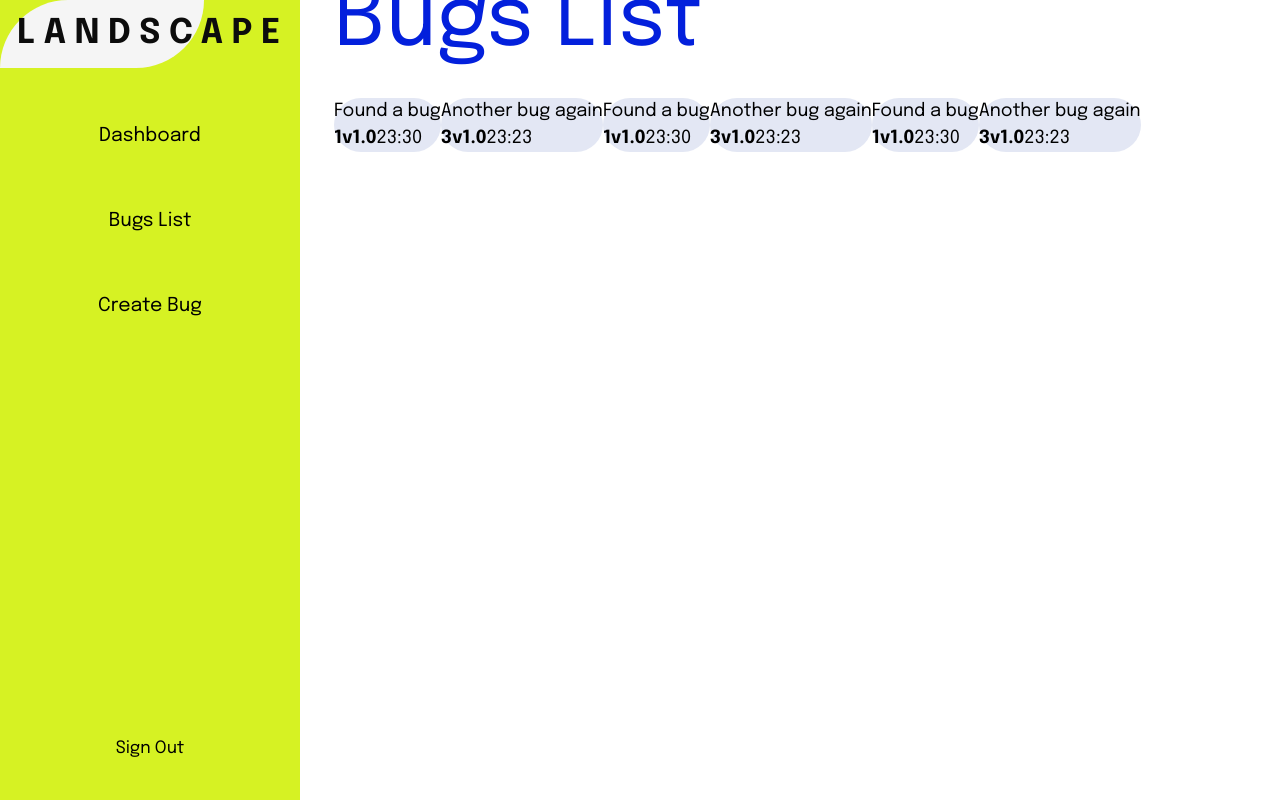
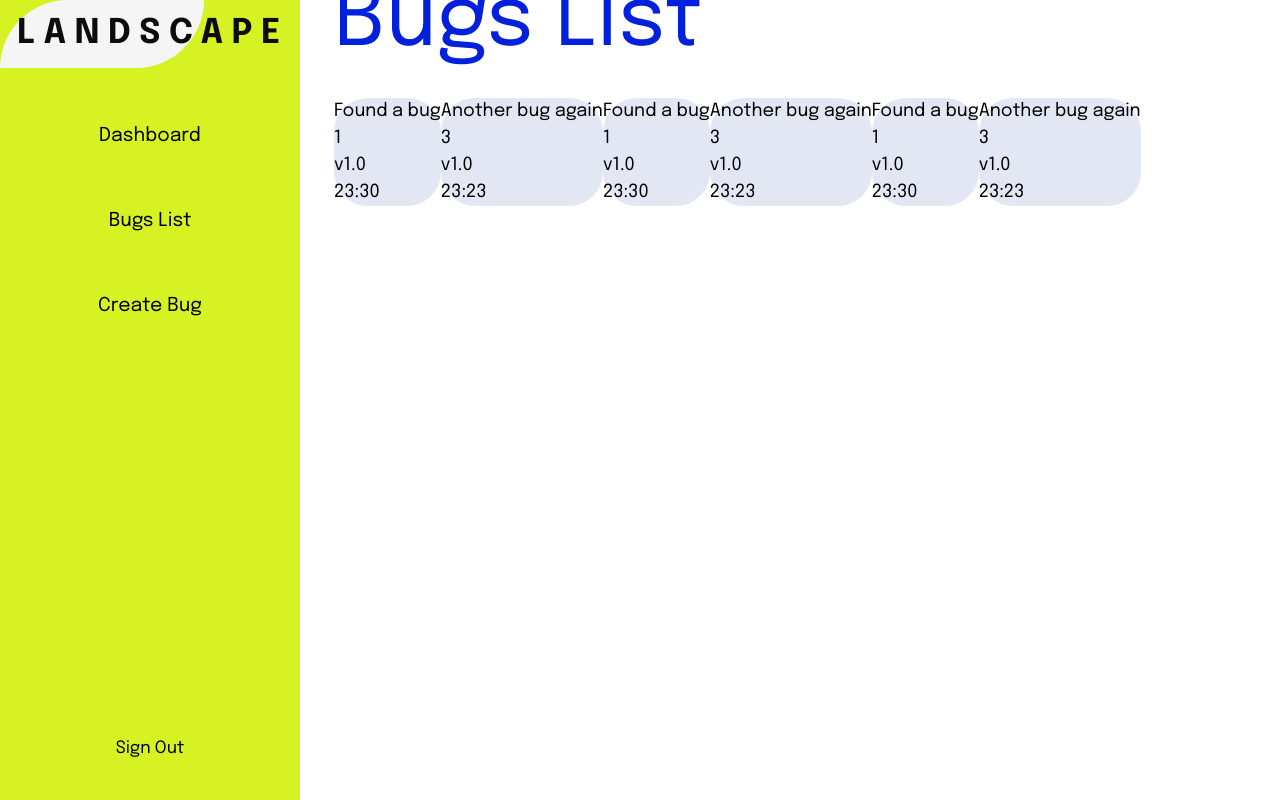
Before and after one commit to badeyesightcat/bug-tracker-react, a React (Vite) app in the folder frontend/: page / in a window 1280 px wide. Both pictures are taken after typing "Sample", "Sample123" into the empty fields and a click on the button "Sign In". Built offline with nearby package versions, Linux system fonts and the light colour scheme.

Commit message:
Style Bug item and change markup elements

```diff
--- a/frontend/src/Views/BugItem/bugItem.jsx
+++ b/frontend/src/Views/BugItem/bugItem.jsx
@@ -24,10 +24,10 @@ export default function BugItem({ clicked, ...props }) {
   }, []);
 
   return (
-    <li className='bug-item' onClick={handleClickBugItem}>
+    <li className='bug-item flex flex-col' onClick={handleClickBugItem}>
       <h3 className='bug-item-title'>{title}</h3>
-      <strong className='bug-item-priority'>{priority}</strong>
-      <strong className='bug-item-version'>{version}</strong>
+      <h4 className='bug-item-priority'>{priority}</h4>
+      <h5 className='bug-item-version'>{version}</h5>
       <time className='bug-item-time'>{time}</time>
     </li>
   );
```
